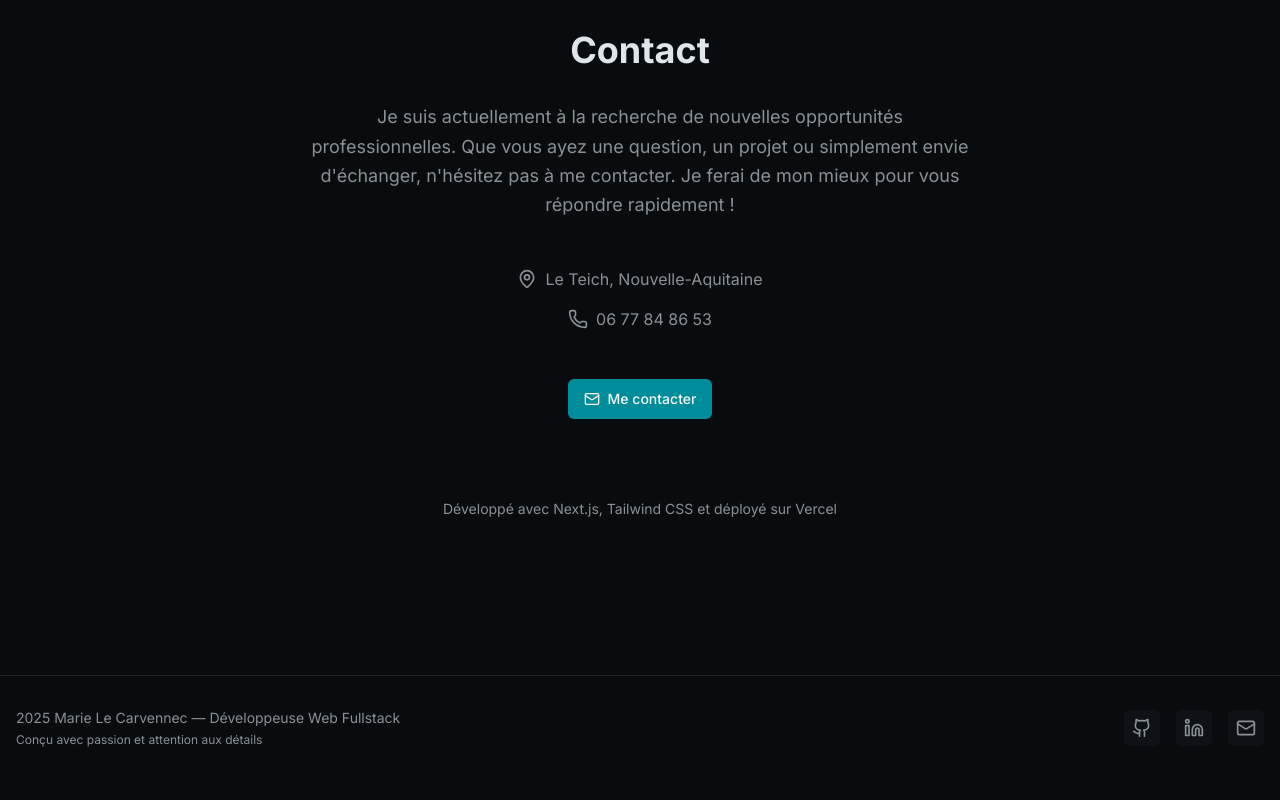
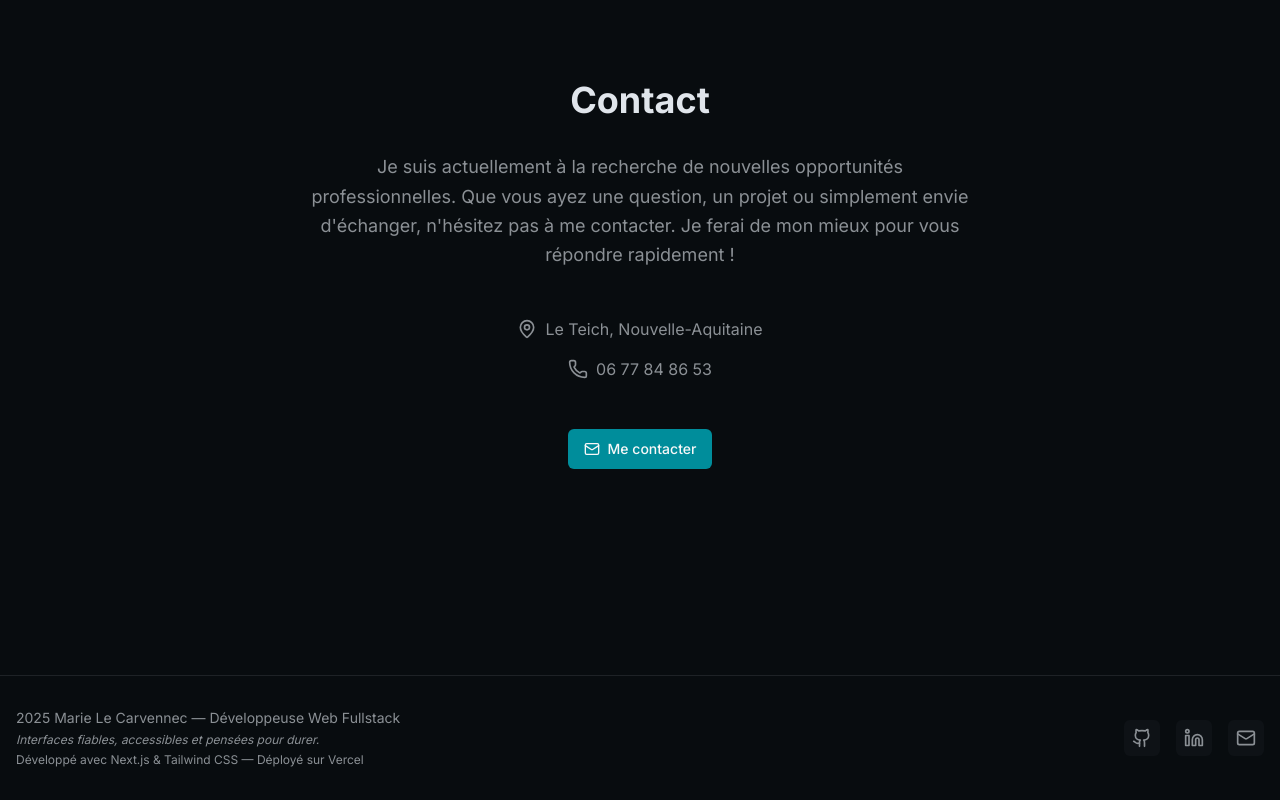
Before and after one commit to Karvaneg/portfolio-karvaneg, a Next.js app: page / in a window 1280 px wide. Shown: the part 6213-7013 px from the top of the page. Built offline with nearby package versions, Linux system fonts and the light colour scheme; no server answers.

Commit message:
💬T20 : FOOTER > update tagline and add techline

```diff
--- a/app/lib/data/footer.ts
+++ b/app/lib/data/footer.ts
@@ -1,5 +1,6 @@
 export const footerData = {
   name: "Marie Le Carvennec",
   title: "Développeuse Web Fullstack",
-  tagline: "Conçu avec passion et attention aux détails",
+  tagline: "Interfaces fiables, accessibles et pensées pour durer.",
+  techline: "Développé avec Next.js & Tailwind CSS — Déployé sur Vercel",
 } as const
--- a/app/sections/contact/contact-footer-note.tsx
+++ /dev/null
@@ -1,11 +0,0 @@
-import { contactData } from "@/app/lib/data/contact";
-import { dsTokens } from "@/design-system/tokens";
-import { cn } from "@/lib/utils";
-
-export function ContactFooterNote () {
-    return (
-        <div className={cn("pt-12 text-sm", dsTokens.color.textSecondary)}>
-            <p>{contactData.footerNote}</p>
-        </div>
-    )
-}
--- a/app/sections/contact/contact.tsx
+++ b/app/sections/contact/contact.tsx
@@ -3,7 +3,6 @@ import { SectionTitle } from "@/components/ui-kit/section-title"
 import { ContactDetails } from "./contact-details"
 import { ContactDescription } from "./contact-description"
 import { ContactButton } from "./contact-button"
-import { ContactFooterNote } from "./contact-footer-note"
 import { cn } from "@/lib/utils"
 
 export function Contact() {
@@ -15,7 +14,6 @@ export function Contact() {
           <ContactDescription />
           <ContactDetails />
           <ContactButton />
-          <ContactFooterNote />
         </div>
       </div>
     </section>
--- a/components/layout/footer/footer-branding.tsx
+++ b/components/layout/footer/footer-branding.tsx
@@ -10,8 +10,11 @@ export function FooterBranding() {
       <p className={cn("text-sm", dsTokens.color.textSecondary)}>
         {currentYear} {footerData.name} — {footerData.title}
       </p>
+      <p className={cn("text-xs italic mt-1", dsTokens.color.textSecondary)}>
+        {footerData.tagline}
+      </p>
       <p className={cn("text-xs mt-1", dsTokens.color.textSecondary)}>
-        {footerData.tagline}
+        {footerData.techline}
       </p>
     </div>
   )
```
